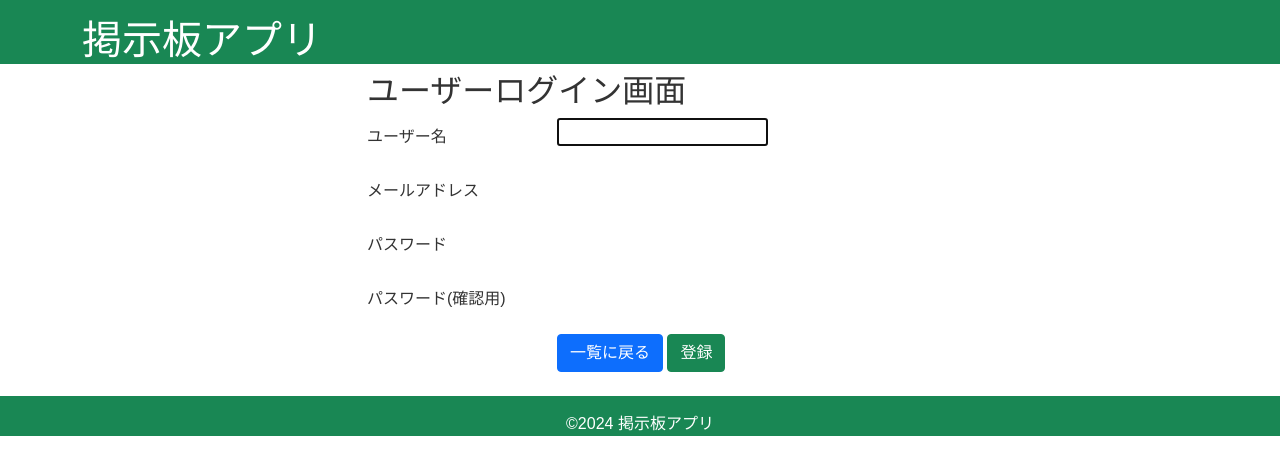
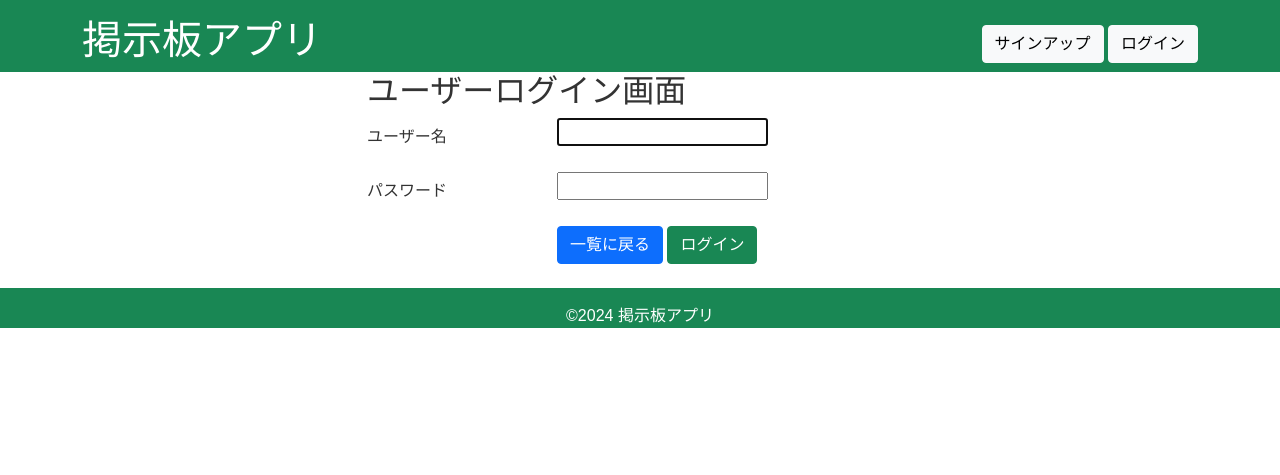
Before and after one commit to YutoShimizu6409/Bulletin_Board_Project, a Django app: page /accounts/login/ in a window 1280 px wide. Shown: the top 475 px of the page. Run offline with Django 5.2, Linux system fonts and the light colour scheme; parts of the project's set-up code (start-up, migrations or seed data) failed here and were passed over.

Commit message:
提出前修正2

```diff
--- a/board_app/app/forms.py
+++ b/board_app/app/forms.py
@@ -3,7 +3,7 @@ from .models import Board
 from django.contrib.auth.forms import UserCreationForm
 from django.contrib.auth.models import User
 
-class BoaredFoorm(forms.ModelForm):
+class BoardForm(forms.ModelForm):
     class Meta:
         model = Board
         fields = ['title', 'content']
--- a/board_app/templates/bace.html
+++ b/board_app/templates/bace.html
@@ -14,8 +14,24 @@
 <body>
     <header class="bg-success">
         <div class="container">
-            <div class="pt-3 pd-1 md-2 text-white">
+            <div class="pt-3 pd-1 md-2 text-white d-flex justify-content-between align-items-center flex-wrap">
                 <h1>掲示板アプリ</h1>
+                {% if user.is_authenticated %}
+                    <div>
+                        <p class="text-light">ようこそ【{{ user.username }}】さん</p>
+                    </div>
+                    <div>
+                        <form action="{% url 'logout' %}" method="post" style="display: inline;">
+                        {% csrf_token %}
+                            <button type="submit" class="btn btn-light">ログアウト</button>
+                        </form>
+                    </div>
+                {% else %}
+                    <div>
+                        <a href="{% url 'signup' %}" class="btn btn-light">サインアップ</a>
+                        <a href="{% url 'login' %}" class="btn btn-light">ログイン</a>
+                    </div>
+                {% endif %}
             </div>
         </div>
     </header>
--- a/board_app/templates/registration/login.html
+++ b/board_app/templates/registration/login.html
@@ -12,31 +12,19 @@
                     <div class="mb-3 row">
                         <label for="id_username" class="col-sm-4 col-form-label">ユーザー名</label></br>
                         <div class="col-sm-8">
-                            {{form.username}}
+                            {{ form.username }}
                         </div>
                     </div>
                     <div class="mb-3 row">
-                        <label for="id_email" class="col-sm-4 col-form-label">メールアドレス</label></br>
+                        <label for="id_password" class="col-sm-4 col-form-label">パスワード</label></br>
                         <div class="col-sm-8">
-                            {{form.email}}
-                        </div>
-                    </div>
-                    <div class="mb-3 row">
-                        <label for="id_password1" class="col-sm-4 col-form-label">パスワード</label></br>
-                        <div class="col-sm-8">
-                            {{form.password1}}
-                        </div>
-                    </div>
-                    <div class="mb-3 row">
-                        <label for="id_password2" class="col-sm-4 col-form-label">パスワード(確認用)</label></br>
-                        <div class="col-sm-8">
-                            {{form.password2}}
+                            {{ form.password }}
                         </div>
                     </div>
                     <div class="mb-3 row">
                         <div class="col-sm8 offset-sm-4">
                             <a href="{% url 'index' %}" class="btn btn-primary">一覧に戻る</a>
-                            <button type="submit" class="btn btn-success">登録</button>
+                            <button type="submit" class="btn btn-success">ログイン</button>
                         </div>
                     </div>
                 </form>
```
Also changed, not shown: board_app/templates/accounts/profile.html (+16 -0 lines), board_app/db.sqlite3.
